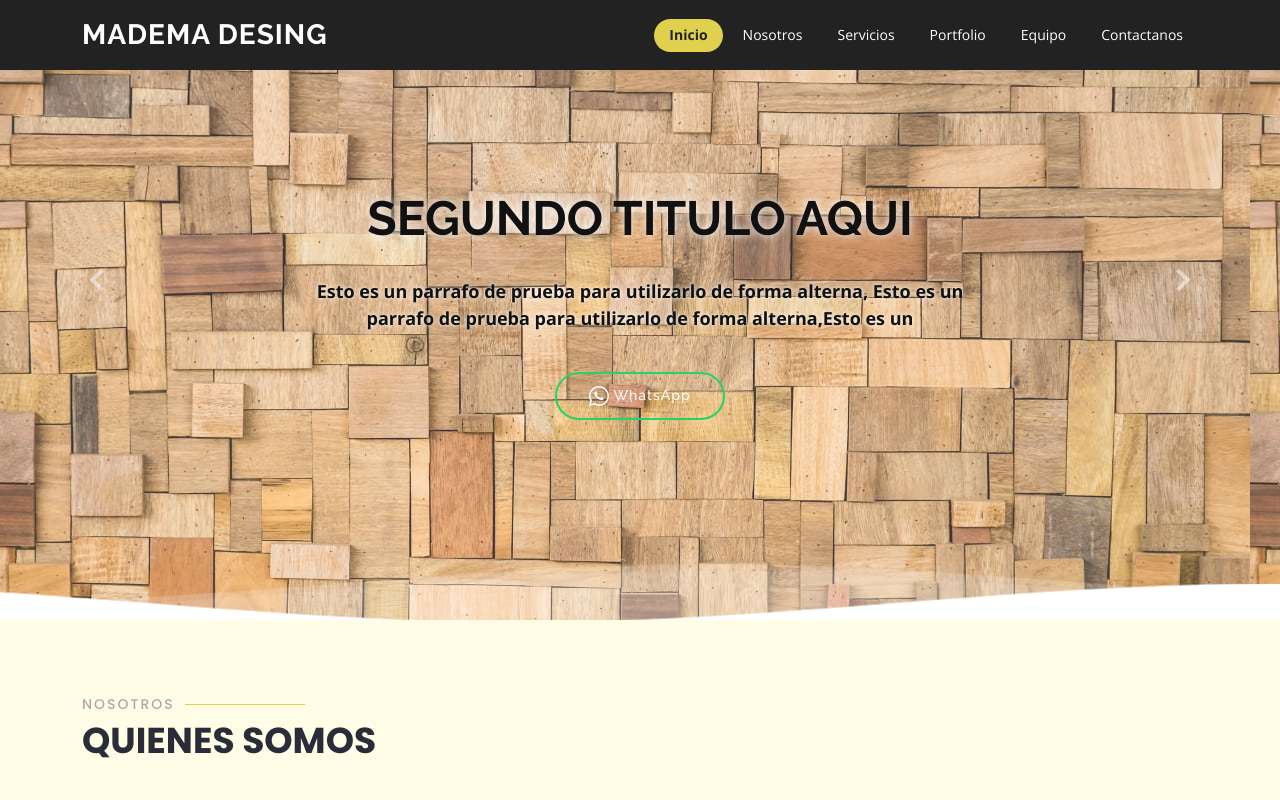
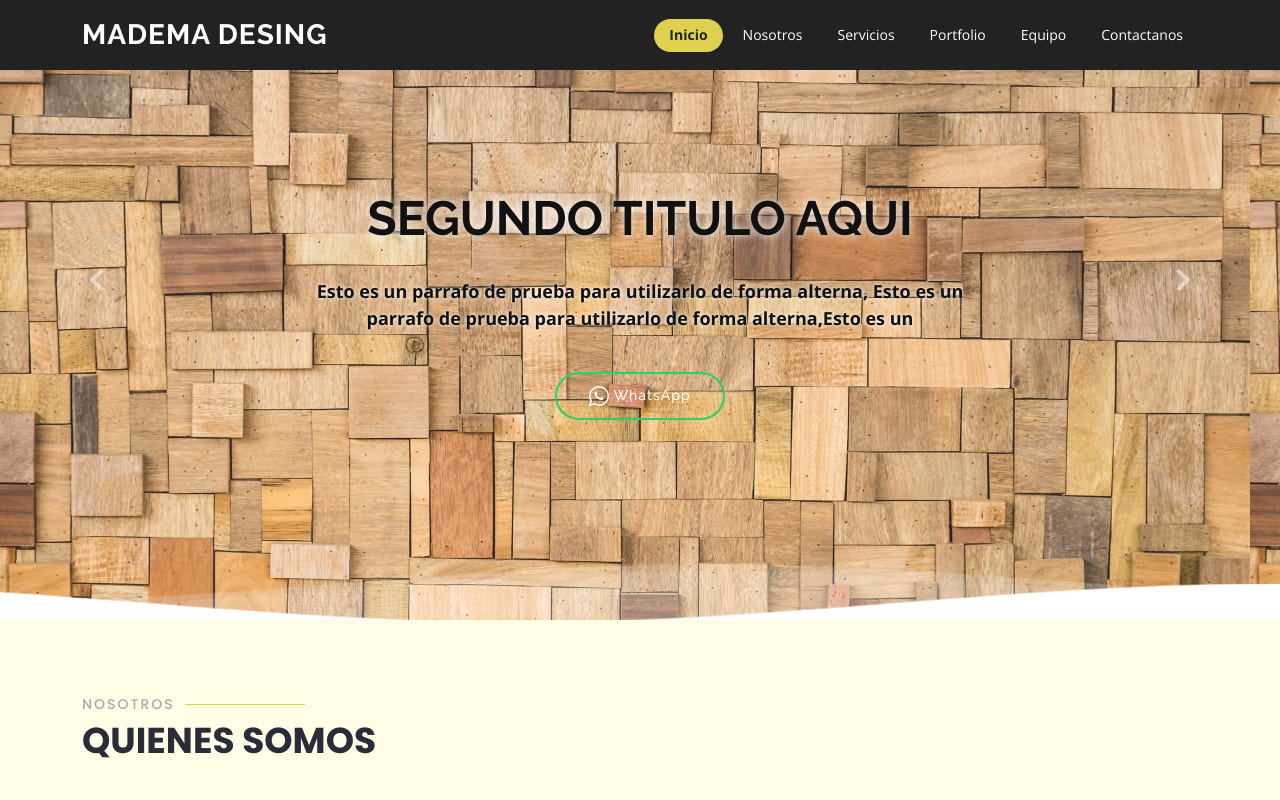
Before and after one commit to jossep2/madema, a plain HTML site: page index.html in a window 1280 px wide. Shown: the top 800 px of the page. Drawn offline with nearby package versions, Linux system fonts and the light colour scheme.

Commit message:
prueba 7

```diff
--- a/assets/css/style.css
+++ b/assets/css/style.css
@@ -349,7 +349,7 @@ h1, h2, h3, h4, h5, h6 {
 	bottom: 0;
 	left: 0;
 	right: 0;
-	background-color: rgba(255, 255, 255, 0.18);
+	background-color: rgba(255, 255, 255, 0.11);
 }
 
 #hero .carousel-container {
```
